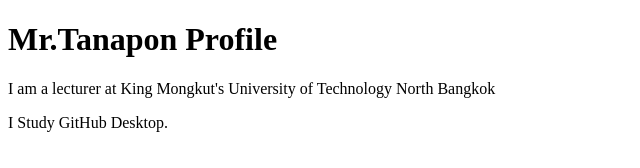
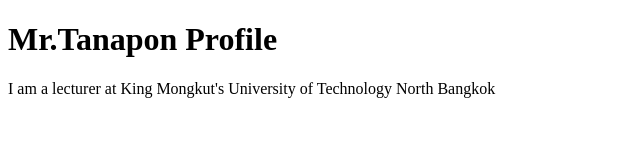
Before and after one commit to koonpollzaza/Topic_Sec2_Term2, a plain HTML site: page index.html in a window 1280 px wide. Shown: the whole page, without its empty margins (0-640 px from the left). Drawn offline with Linux system fonts and the light colour scheme.

Commit message:
Revert "Add some text"
This reverts commit a2357110031cf5c0dbc192b14d98268fca8477f4.

```diff
--- a/index.html
+++ b/index.html
@@ -8,7 +8,6 @@
 <body>
     <h1>Mr.Tanapon Profile</h1>
     <p>I am a lecturer at King Mongkut's University of Technology North Bangkok</p>
-    <p>I Study GitHub Desktop.</p>
 
 </body>
 </html>
```
